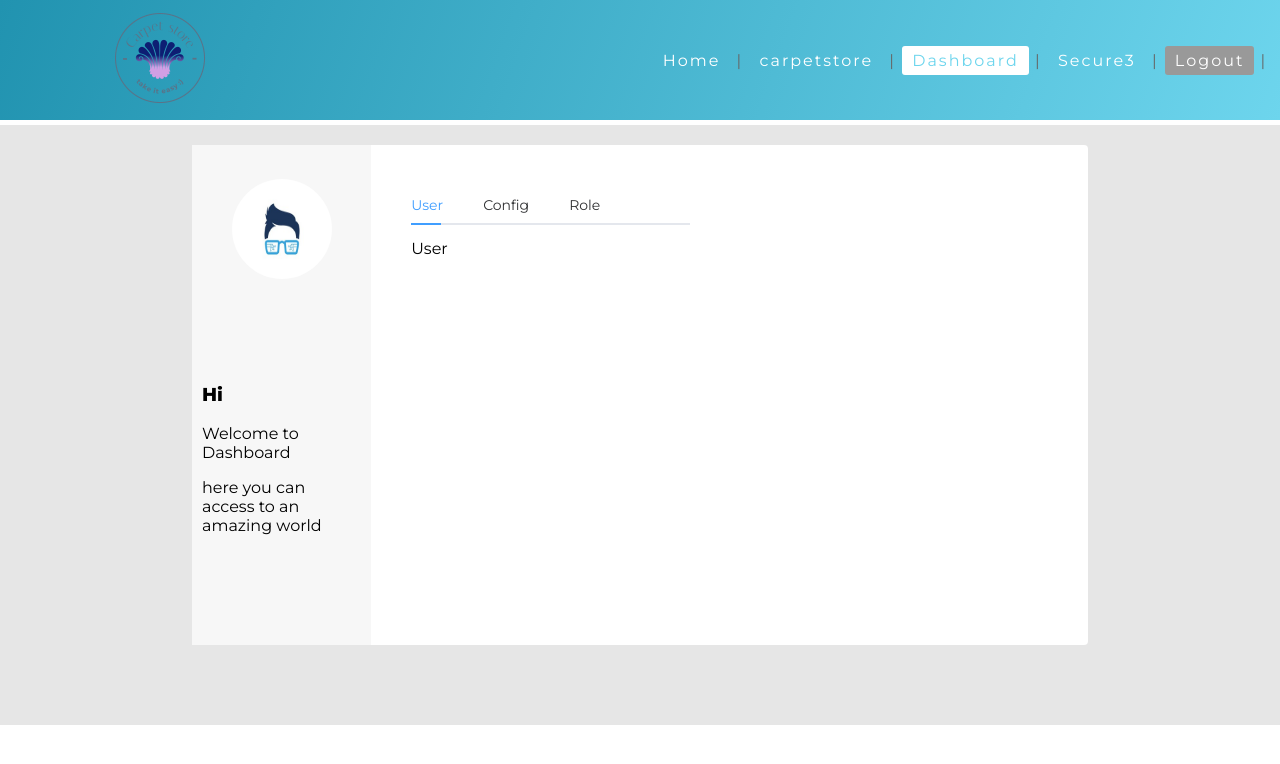
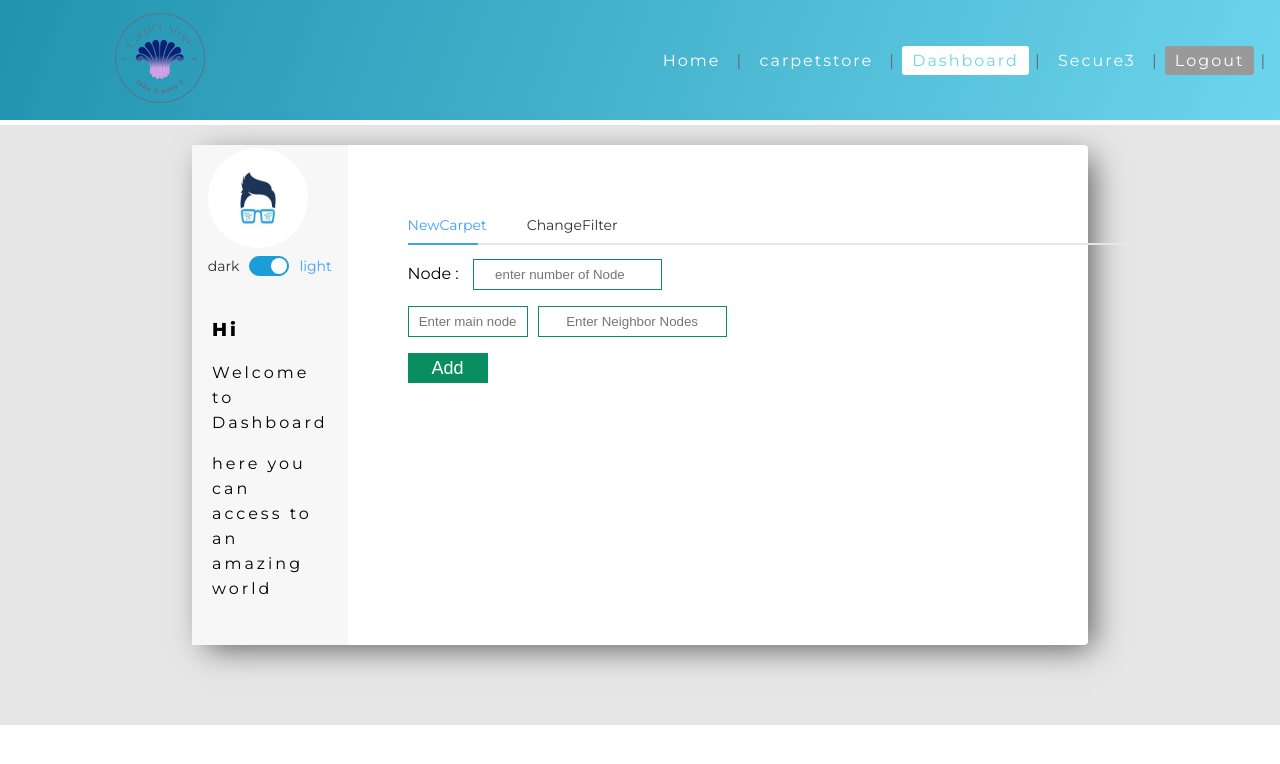
Before and after one commit to Mahdisamiee/carpet.co, a Vue app: page /dashboard in a window 1280 px wide. Shown: the top 764 px of the page. Built offline with nearby package versions, Linux system fonts and the light colour scheme.

Commit message:
newcarpet change
in this commit the new carpet part is ready and want to make a send method to send information to back

```diff
--- a/src/components/CarpetStore.vue
+++ b/src/components/CarpetStore.vue
@@ -39,8 +39,6 @@
                     <h2>{{carpetCompleteDetail.detail}}<br></h2>
                     <p>
                     Lorem ipsum dolor sit amet consectetur adipisicing elit. Adipisci, omnis?
-                    Lorem ipsum dolor sit amet consectetur adipisicing elit. Adipisci, omnis?
-                    Lorem ipsum dolor sit amet consectetur adipisicing elit. Necessitatibus
                     dignissimos dolorem eos facere perferendis temporibus error non quisquam fugit libero?
                     Lorem ipsum dolor sit amet consectetur adipisicing elit. Adipisci, omnis?
                     Lorem ipsum dolor sit amet consectetur adipisicing elit. Adipisci, omnis?
@@ -136,7 +134,14 @@ export default {
             alert("im here")
         },
         rateAlert:function(){
-            alert("Thanks For Your Choose");
+            rate = this.carpetCompleteDetail.rate;
+            id = this.carpetCompleteDetail.id
+            this.$store.dispatch('sendRate',{rate,id})
+            .then((result) => {
+                alert("Thanks For Your Choose");
+            }).catch((err) => {
+                alert('ooops! we have some mistake with '+err)
+            })
         }
     },
     created(){
@@ -255,7 +260,7 @@ export default {
     left: 0;
     bottom: 0;
     right: 0;
-    background-color: rgba(71, 57, 57, 0.555);
+    background-color: rgba(62, 60, 70, 0.685);
     z-index: 2;
     padding: 30px;
 }
@@ -267,14 +272,15 @@ export default {
     height: auto;
     overflow: hidden;
     background-color: #ffffff;
+    border-radius: 4px;
     position: absolute;
     top: 50%;
     left: 50%;
     transform: translate(-50% , -50%);
-    padding: 10px 20px;
+    padding: 20px 20px;
     color: #888;
-    letter-spacing: 1px;
-    line-height: 1.5rem;
+    letter-spacing: 1.5px;
+    line-height: 1.6rem;
     z-index: 10;
 }
 
@@ -285,14 +291,14 @@ export default {
 }
 #overlay #content #topdiv #one img{
     width: 100%;
-    border-radius: 4px;
+    border-radius: 10px 0 50% 0;
 }
 
 #overlay #exit{
     position: absolute;
     top: 20px;
     left: 20px;
-    color: greenyellow;
+    color: #174b09;
     padding: 10px;
     border-radius: 3px;
     transition: all;
--- a/src/components/Dashboard.vue
+++ b/src/components/Dashboard.vue
@@ -7,9 +7,14 @@
                     <img  :src="personalPic" alt="img">
                     <div id="setting">
                     <!-- here we make some setting to chabge color of site -->
-                        <!-- <a href="#">d</a>
-                        <a href="#">d</a>
-                        <a href="#">a</a> -->
+                        <el-switch
+                            style="display: block"
+                            v-model="backColor"
+                            active-color="#1B9DD7"
+                            inactive-color="#555555"
+                            active-text="light"
+                            inactive-text="dark">
+                        </el-switch>
                     </div>
                 </div>
                 <div id="user">
@@ -20,13 +25,39 @@
                 </div>
             </div>
             <div id="right">
-                <el-tabs :tab-position="tabPosition" style="height: 100%;width:100%;">
-                    <el-tab-pane label="User">User
+                <el-tabs tab-position="top">
+                    <el-tab-pane v-if="!admin" label="User">User
+                        <div id="user" >
+                            <h2>this is a place for manipulate personal information</h2>
+                        </div>
+                    </el-tab-pane>
+                    <el-tab-pane v-if="!admin" label="Config">Config</el-tab-pane>
+                    <el-tab-pane v-if="!admin" label="Role">Role</el-tab-pane>
+
+                    <!-- Admin page content -->
+                    <el-tab-pane id="newcarpet" v-if="admin" label="NewCarpet">
+                        <div id="newcarpet">
+                            <div id="nodenumbersdiv">
+                                <label>Node : </label>
+                                <input v-model="maxNodeSize" type="number" placeholder="enter number of Node" min="0">
+                            </div>
+                            <div id="getnodesdiv">
+                                <input v-model="firstinput" type="text" id="firstinput" maxlength="1" placeholder="Enter main node">
+                                <input v-model="getstring" type="text" id="getstring" placeholder="Enter Neighbor Nodes">
+                            </div>
+                            <div id="submitdiv">
+                                <button class="btn btn-add" v-if="!readytosend" @click.prevent="addNode(firstinput,getstring)">Add</button>
+                                <button class="btn btn-send" v-if="readytosend" @click.prevent="sendingData">Send :)</button>
+                            </div>
+                            <div v-if="readytosend" id="information">
+                                <h3>data to send is:</h3>
+                                <p>{{sendingObject}}</p>
+                            </div>
+                        </div>
+                    </el-tab-pane>
+                    <el-tab-pane v-if="admin" label="ChangeFilter">
 
                     </el-tab-pane>
-                    <el-tab-pane label="Config">Config</el-tab-pane>
-                    <el-tab-pane label="Role">Role</el-tab-pane>
-                    <el-tab-pane v-if="admin" label="Task">Task</el-tab-pane>
                 </el-tabs>
             </div>
         </div>
@@ -40,12 +71,39 @@ export default {
     data(){
         return{
             personalPic:require('../assets/avatar.jpg'),
-            tabPosition:'top',
-            admin:false
+            admin:true, // should get with getter from store
+            backColor: true,
+            // these are related to #newcarpet div that is for making carpet
+            maxNodeSize : null,
+            firstinput : '',
+            getstring : "",
+            count : 1,
+            sendingObject : {},
+            readytosend : false
         }
     },
     methods:{
+        addNode:function(val,str){
+            if(this.count <= this.maxNodeSize){
+                if(this.count == this.maxNodeSize){
+                    alert("ok! your graph is ready to send.");
+                    this.readytosend = true;
 
+                    console.log(this.sendingObject)
+                }
+                let strarr = Array.from(str)
+                this.sendingObject[val] = strarr;
+
+                //after end the proccess
+                this.firstinput = '';
+                this.getstring = "";
+                this.count++;
+            }
+            else{
+                alert("this is not recognize");
+                console.log(this.sendingObject);
+            }
+        }
     },
     computed:{
         userInfo(){
@@ -69,6 +127,7 @@ main{
     left: 0;
     padding: 0;
 }
+
 main #dashboard{
     position: absolute;
     top: 20%;
@@ -81,6 +140,7 @@ main #dashboard{
     border-radius: 4px;
     display: grid;
     grid-template-columns: 1fr 4fr;
+    box-shadow: 9px 8px 30px -5px rgba(92,90,92,1);
 }
 main #dashboard #left{
     background-color: rgb(247, 247, 247);
@@ -108,7 +168,9 @@ main #dashboard #left #profile #setting>a {
     margin: auto;
 }
 main #dashboard #left  #user{
-    padding: 10px;
+    padding: 20px;
+    letter-spacing: 3px;
+    line-height: 25px;
 }
 
 /* HERE IS SEPRATE L_ٌ_ٌ_ٌ_ٌ_ٌ_ٌ_ٌ_ٌ_ٌ_ٌ_ٌ_ٌ_ٌ_ٌ_ٌ_ٌ_ٌ_ٌ_ٌ_ٌ_ٌ_ٌ_ٌ_ٌiNE */
@@ -117,5 +179,46 @@ main #dashboard #right{
     height: 500px;
     padding: 40px;
 }
+.el-tabs{
+    height: 100%;
+    width: 100%;
+    min-width: 760px;
+    padding: 20px;
+}
 
+#newcarpet{
+    display: grid;
+    grid-template-rows: 1fr 1fr;
+    grid-gap: 1rem;
+}
+#newcarpet input{
+    padding: 7px 5px;
+    text-align: center;
+    margin-left: 10px;
+    border: 1px solid rgb(10, 141, 97);
+}
+#newcarpet #firstinput{
+    width: 120px;
+    margin-left:0px;
+}
+.btn{
+    width: 80px;
+    height: 30px;
+    padding: 5px 10px;
+    font-size: 18px;
+    border: none;
+    color: #fff;
+}
+.btn-add{
+    background-color: rgb(10, 141, 97);
+}
+.btn-send{
+    background-color: #409EFF;
+}
+
+/* classes */
+.light{
+    background-color: rgb(110, 110, 110);
+    color: #fff;
+}
 </style>
--- a/src/components/SignInUp.vue
+++ b/src/components/SignInUp.vue
@@ -87,6 +87,16 @@ export default {
                 email:this.email2,
                 password:this.password2
             }
+            if(this.email2 == "admin@gmail.com"){ //if admin
+                this.$store.dispatch('login2' , data)
+                .then((result) => {
+                    console.log(result);
+                    this.$router.push('/securepage')
+                }).catch((err) => {
+                    console.log(err)
+                });
+            }
+            else{
                 this.$store.dispatch('login' , data)
                 .then((result) => {
                     console.log(result);
@@ -94,6 +104,8 @@ export default {
                 }).catch((err) => {
                     console.log(err)
                 });
+            }
+
         },
         register:function(){
             let data = {
--- a/src/main.js
+++ b/src/main.js
@@ -4,7 +4,7 @@ import router from './router'
 import store from './store'
 import Axios from 'axios'
 import './plugins/element.js'
-import { Main,Carousel,CarouselItem,Rate,Tabs,TabPane } from 'element-ui'
+import { Main,Carousel,CarouselItem,Rate,Tabs,TabPane,Switch } from 'element-ui'
 
 Vue.use(Main)
 Vue.use(Carousel);
@@ -12,7 +12,7 @@ Vue.use(CarouselItem);
 Vue.use(Rate);
 Vue.use(Tabs);
 Vue.use(TabPane);
-
+Vue.use(Switch);
 //for Axios and token
 Vue.prototype.$http = Axios;
 const token = localStorage.getItem('token')
--- a/src/store.js
+++ b/src/store.js
@@ -9,7 +9,8 @@ export default new Vuex.Store({
   state: {
     status: '',
     token: localStorage.getItem('token') || 's',
-    user : {}
+    user : {},
+    //admin: null
   },
 
   mutations: {
@@ -51,6 +52,26 @@ export default new Vuex.Store({
       })
     },
 
+    // login2({commit} , user){//for admin login
+    //   return new Promise((resolve , rej)=>{
+    //     commit('auth_request');
+    //     axios({url:'http://172.16.37.165:3000/admin/login', data:user , method:'post'})
+    //     .then(resp=>{
+    //       const token = resp.data.token
+    //       const user = resp.data.user
+    //       localStorage.setItem('token' , token)
+    //       axios.defaults.headers.common['pgr-token'] = token
+    //       commit('auth_success' , token , user)
+    //       resolve(resp)
+    //     })
+    //     .catch(err =>{
+    //       commit('auth_error')
+    //       localStorage.removeItem('token')
+    //       rej(err)
+    //     })
+    //   })
+    // },
+
     register({commit} , user){
       return new Promise((resolve , rej)=>{
         commit('auth_request');
@@ -80,7 +101,7 @@ export default new Vuex.Store({
       })
     },
 
-    //action for carpetStore home2
+    //********************** */action for carpetStore home2************************************
     fetchCarpets({commit}){
       return new Promise((resolve,rej)=>{
         axios({url:'http://172.16.37.165:3000/carpetsdetail' ,  method :"GET"})
@@ -105,7 +126,19 @@ export default new Vuex.Store({
       },
       */
       return new Promise((resolve,rej)=>{
-        axios({url:'http://172.16.37.165:3000/carpetcomplete'+id , method:"GET"})
+        axios({url:'http://172.16.37.165:3000/carpetcomplete'+id, method:"GET"})
+        .then(resp=>{
+          resolve(resp.data)
+        })
+        .catch(err=>{
+          rej(err)
+        })
+      })
+    },
+
+    sendRate({commit} , value){
+      return new Promise((resolve, rej)=>{
+        axios({url:'http://172.16.37.165:3000/carpetcomplete'+value.id , data:value.rate, method:'POST'})
         .then(resp=>{
           resolve(resp.data)
         })
@@ -114,7 +147,7 @@ export default new Vuex.Store({
         })
       })
     }
-
+    //************************************End of action of carpet store *********************************
   },
   getters: {
     isLoggedIn : state=> !!state.token,
```
Lines whose indentation alone changed are shown as unchanged.
